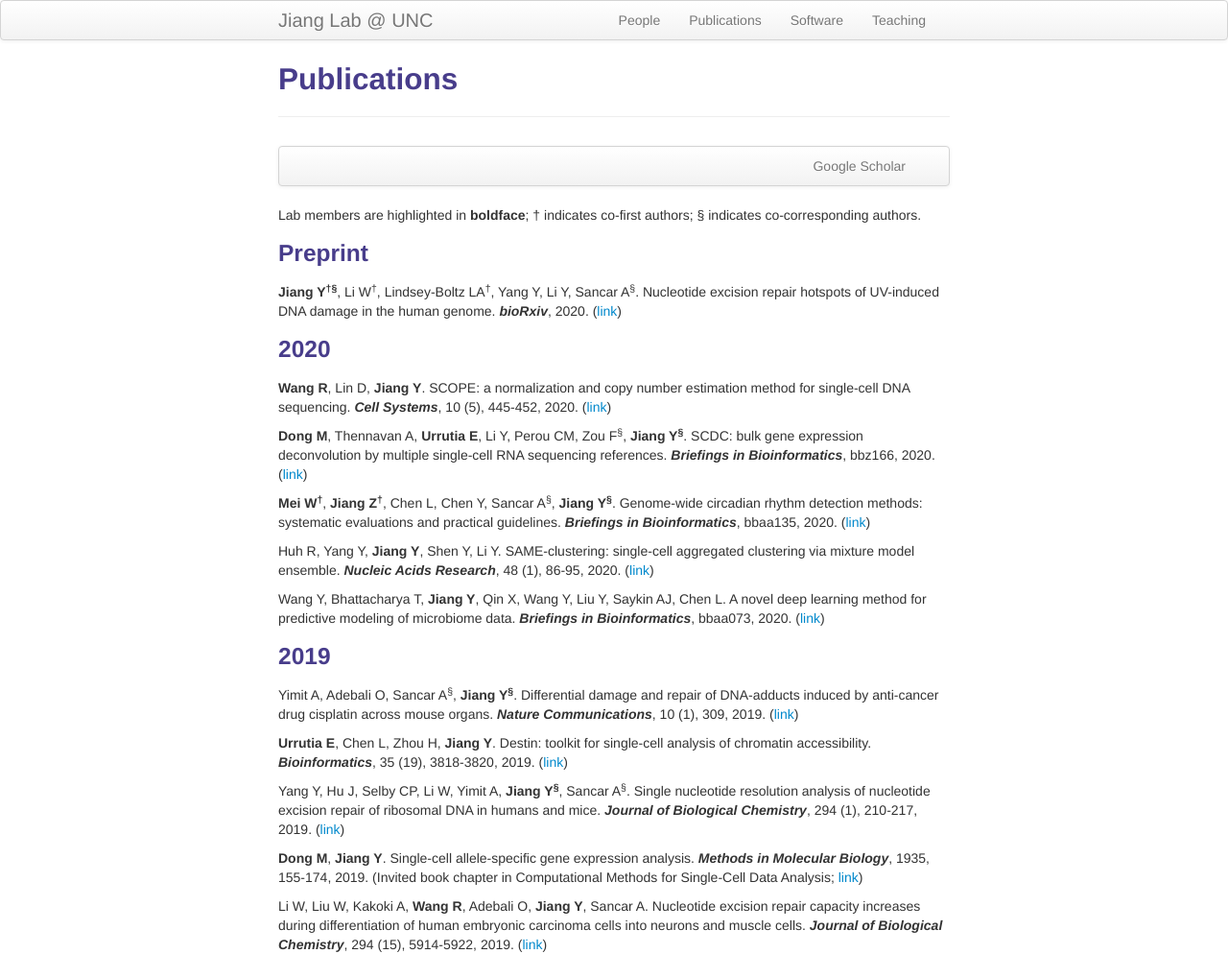
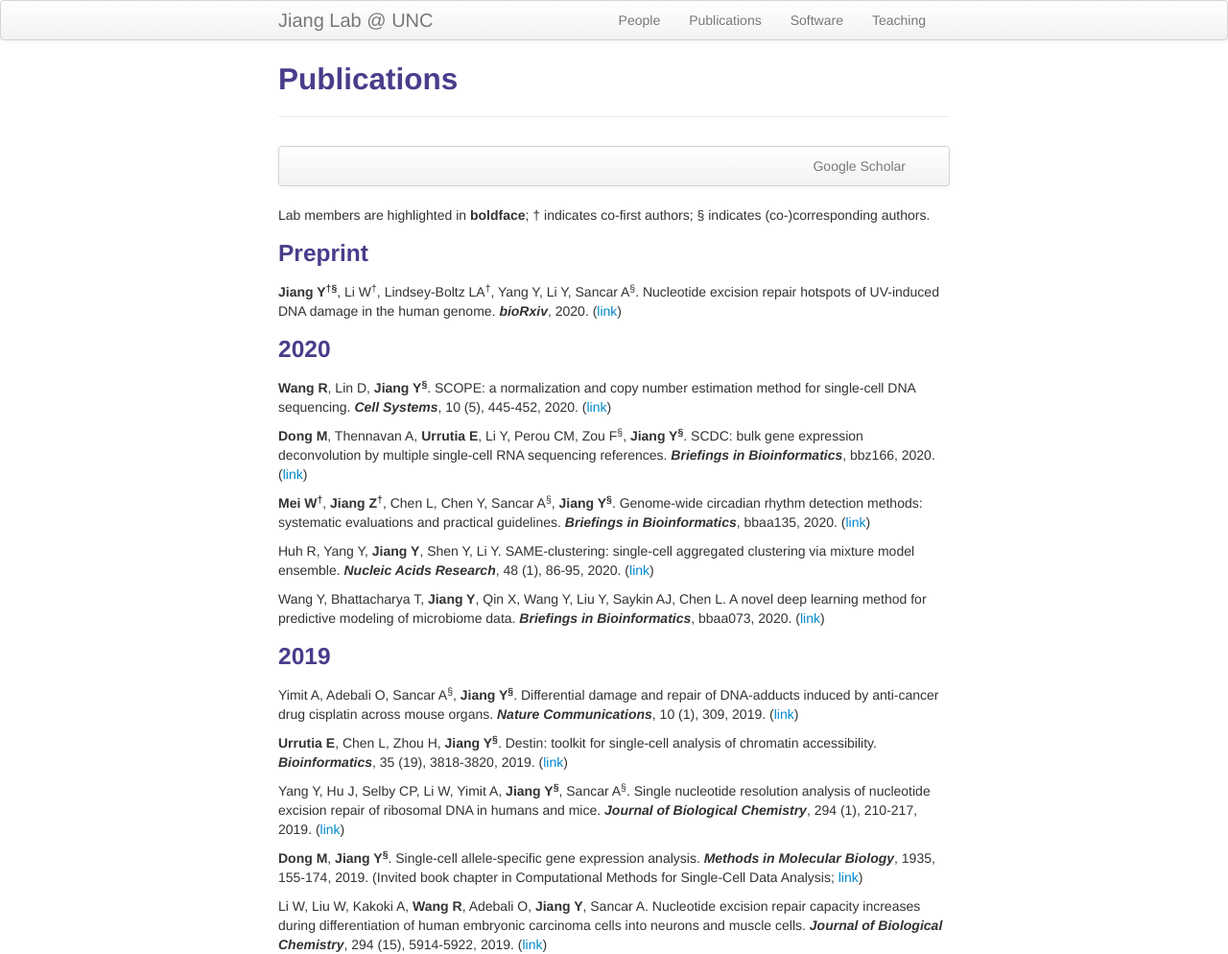
Before and after one commit to yuchaojiang/yuchaojiang.github.io, a Jekyll site: the page built from pages/pubs.md, in a window 1280 px wide. Shown: the top 994 px of the page at 96% size. Built offline with Jekyll 4.4.1, drawn with Linux system fonts in a browser that asks for light colours.

Commit message:
Update pubs.md

```diff
--- a/pages/pubs.md
+++ b/pages/pubs.md
@@ -12,7 +12,7 @@ description: Yuchao Jiang's publications
   </div>
 </div>
 
-Lab members are highlighted in **boldface**; &dagger; indicates co-first authors; &sect; indicates co-corresponding authors.
+Lab members are highlighted in **boldface**; &dagger; indicates co-first authors; &sect; indicates (co-)corresponding authors.
 
 ### Preprint
 
@@ -20,7 +20,7 @@ Lab members are highlighted in **boldface**; &dagger; indicates co-first authors
 
 ### 2020
 
-**Wang R**, Lin D, **Jiang Y**. SCOPE: a normalization and copy number estimation method for single-cell DNA sequencing. ***Cell Systems***, 10 (5), 445-452, 2020. ([link](https://doi.org/10.1016/j.cels.2020.03.005))
+**Wang R**, Lin D, **Jiang Y<sup>&sect;</sup>**. SCOPE: a normalization and copy number estimation method for single-cell DNA sequencing. ***Cell Systems***, 10 (5), 445-452, 2020. ([link](https://doi.org/10.1016/j.cels.2020.03.005))
 
 **Dong M**, Thennavan A, **Urrutia E**, Li Y, Perou CM, Zou F<sup>&sect;</sup>, **Jiang Y<sup>&sect;</sup>**. SCDC: bulk gene expression deconvolution by multiple single-cell RNA sequencing references. ***Briefings in Bioinformatics***, bbz166, 2020. ([link](https://academic.oup.com/bib/advance-article/doi/10.1093/bib/bbz166/5699815))
 
@@ -34,11 +34,11 @@ Wang Y, Bhattacharya T, **Jiang Y**, Qin X, Wang Y, Liu Y, Saykin AJ, Chen L. A
 
 Yimit A, Adebali O, Sancar A<sup>&sect;</sup>, **Jiang Y<sup>&sect;</sup>**. Differential damage and repair of DNA-adducts induced by anti-cancer drug cisplatin across mouse organs. ***Nature Communications***, 10 (1), 309, 2019. ([link](https://www.nature.com/articles/s41467-019-08290-2))
 
-**Urrutia E**, Chen L, Zhou H, **Jiang Y**. Destin: toolkit for single-cell analysis of chromatin accessibility. ***Bioinformatics***, 35 (19), 3818-3820, 2019. ([link](https://academic.oup.com/bioinformatics/article/35/19/3818/5367832/))
+**Urrutia E**, Chen L, Zhou H, **Jiang Y<sup>&sect;</sup>**. Destin: toolkit for single-cell analysis of chromatin accessibility. ***Bioinformatics***, 35 (19), 3818-3820, 2019. ([link](https://academic.oup.com/bioinformatics/article/35/19/3818/5367832/))
 
 Yang Y, Hu J, Selby CP, Li W, Yimit A, **Jiang Y<sup>&sect;</sup>**, Sancar A<sup>&sect;</sup>. Single nucleotide resolution analysis of nucleotide excision repair of ribosomal DNA in humans and mice. ***Journal of Biological Chemistry***, 294 (1), 210-217, 2019. ([link](http://www.jbc.org/content/294/1/210.short))
 
-**Dong M**, **Jiang Y**. Single-cell allele-specific gene expression analysis. ***Methods in Molecular Biology***, 1935, 155-174, 2019. (Invited book chapter in Computational Methods for Single-Cell Data Analysis; [link](https://link.springer.com/protocol/10.1007%2F978-1-4939-9057-3_11))
+**Dong M**, **Jiang Y<sup>&sect;</sup>**. Single-cell allele-specific gene expression analysis. ***Methods in Molecular Biology***, 1935, 155-174, 2019. (Invited book chapter in Computational Methods for Single-Cell Data Analysis; [link](https://link.springer.com/protocol/10.1007%2F978-1-4939-9057-3_11))
 
 Li W, Liu W, Kakoki A, **Wang R**, Adebali O, **Jiang Y**, Sancar A. Nucleotide excision repair capacity increases during differentiation of human embryonic carcinoma cells into neurons and muscle cells. ***Journal of Biological Chemistry***, 294 (15), 5914-5922, 2019. ([link](http://www.jbc.org/content/294/15/5914))
 
```
